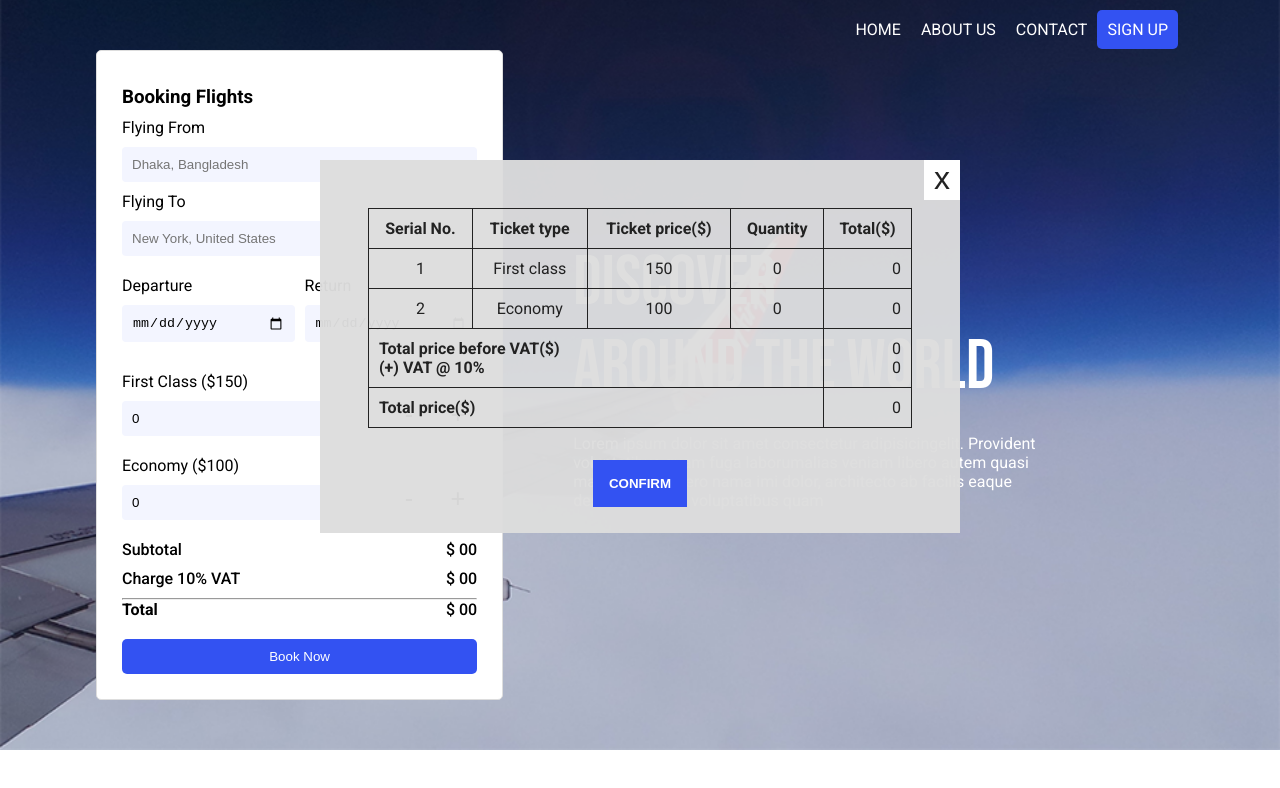
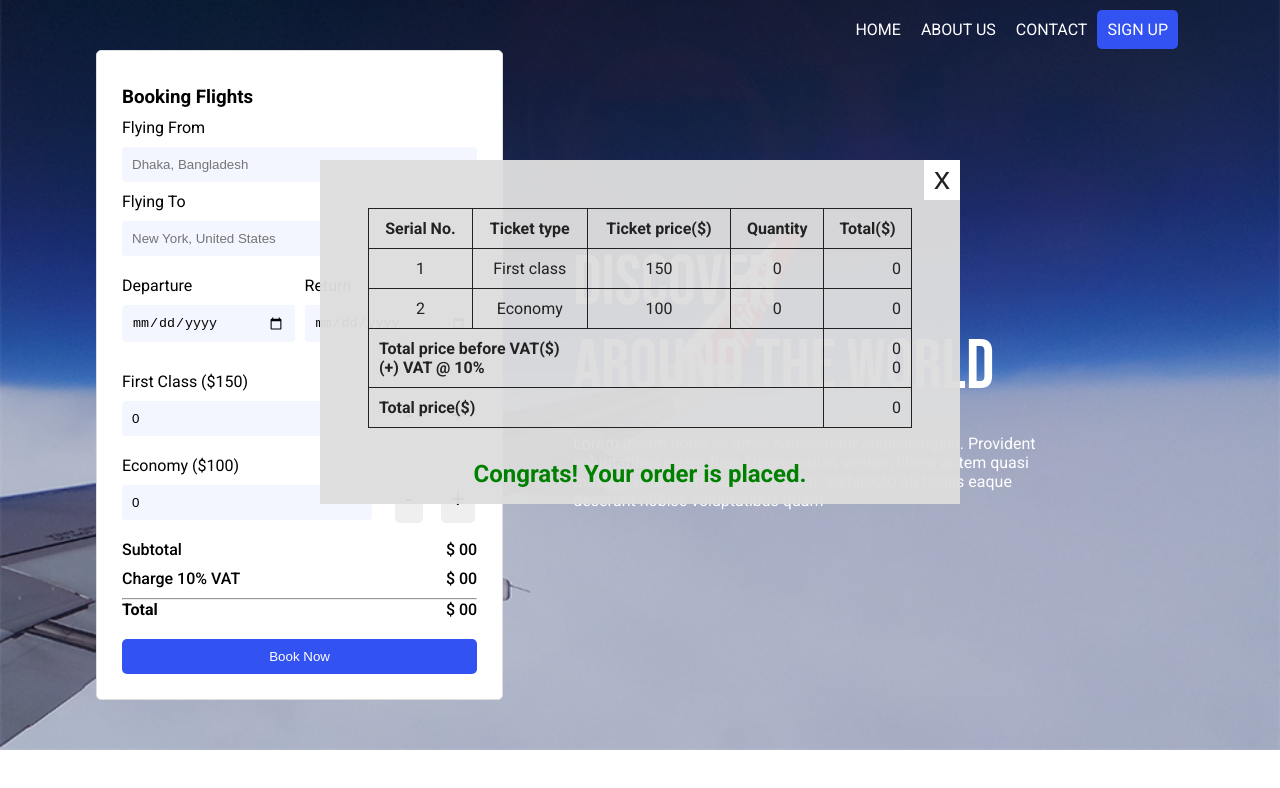
Before and after one commit to dvlprAlamin/discover-fly, a plain HTML site: page index.html in a window 1280 px wide. Both pictures are taken after a click on the button "Book Now". Drawn offline with Linux system fonts and the light colour scheme.

Commit message:
confirmation added

```diff
--- a/index.html
+++ b/index.html
@@ -148,7 +148,7 @@
                 </tfoot>
             </table>
             <button onclick="buttonHandler('closeBtn')" id="closeBtn" >x</button>
-            <button id="confirmBtn">Confirm</button>
+            <h2 class="orderPlaced">Congrats! Your order is placed.</h2>
         </section>
     </main>
     <script src="script.js"></script>
--- a/style.css
+++ b/style.css
@@ -169,23 +169,9 @@ nav ul li a:hover, a.active{
     background-color: #ffffff;
     color: #222222;
 }
-#confirmBtn{
-    margin: 10px auto;
-    display: block;
-    padding: 1rem;
-    text-transform: uppercase;
-    font-weight: 600;
-    border: none;
-    background-color: #3352F2;
-    color: #ffffff;
-}
 #closeBtn:hover{
     background-color: red;
     color: #ffffff;
-}
-#confirmBtn:hover{
-    background-color: #2941b6;
-    transition: .5s;
 }
 tfoot td, #totalFirstClass, #totalEconomy{
     text-align: right;
@@ -193,3 +179,7 @@ tfoot td, #totalFirstClass, #totalEconomy{
 tfoot th{
     text-align:left;
 }
+.orderPlaced{
+    text-align: center;
+    color: green;
+}
```
